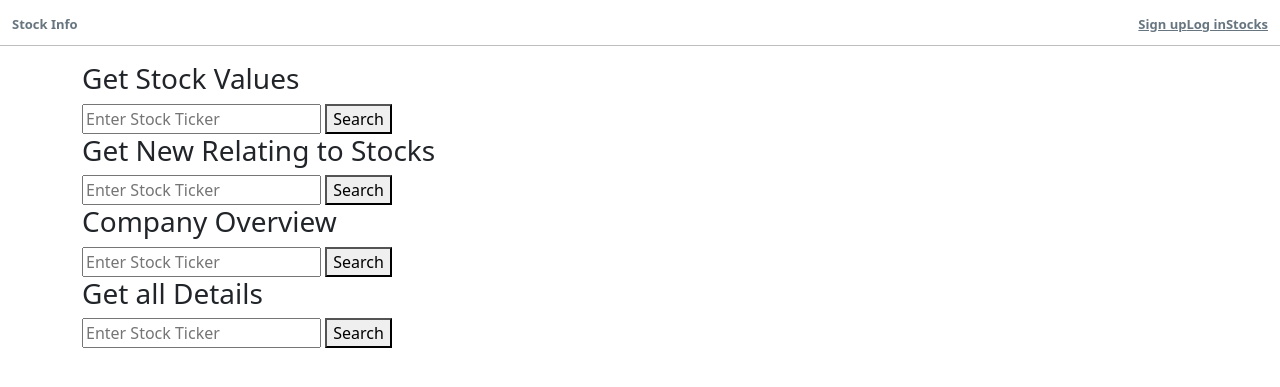
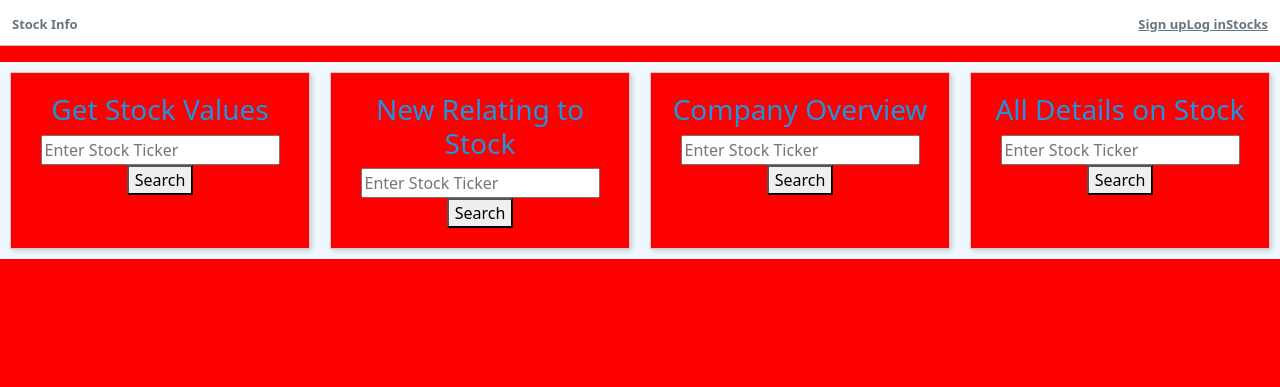
Before and after one commit to conman2020/StockInsights, a Flask app: page / in a window 1280 px wide. Shown: the top 387 px of the page. Run offline with Flask 2, Linux system fonts and the light colour scheme; some libraries are stand-ins or nearby versions.

Commit message:
second capstone draft

```diff
--- a/app.py
+++ b/app.py
@@ -45,10 +45,22 @@ def sendtostock():
 
     symbol=request.args['symbol']
     df = get_points(symbol)
-    print(df)
+    print(df.dtypes)
+    df['1. open'] = pd.to_numeric(df['1. open'], errors='coerce')
+    df['2. high'] = pd.to_numeric(df['2. high'], errors='coerce')
+    df['3. low'] = pd.to_numeric(df['3. low'], errors='coerce')
+    df['4. close'] = pd.to_numeric(df['4. close'], errors='coerce')
+    df['5. adjusted close'] = pd.to_numeric(df['5. adjusted close'], errors='coerce')
+    df['6. volume'] = pd.to_numeric(df['6. volume'], errors='coerce')
+    df['7. dividend amount'] = pd.to_numeric(df['7. dividend amount'], errors='coerce')
+    df['8. split coefficient'] = pd.to_numeric(df['8. split coefficient'], errors='coerce')
+
+    df.plot()
+    plt.savefig('static/img/plot.png')
+    return render_template('geocode.html', plot_path='static/img/plot.png')
     # import pdb
     # pdb.set_trace()
-    return render_template ( 'geocode.html', data=df.to_html(classes='table table-striped'))
+    # return render_template ( 'geocode.html', data=df.to_html(classes='table table-striped'))
 
 def get_symbols(symbol):
     res = requests.get(f'{newsurl}', params={  'symbol': symbol,'apikey':{apikey}})
--- a/static/style.css
+++ /dev/null
@@ -1,27 +0,0 @@
-#container{
-    border-color: black;
-    background-color: aliceblue;
-}
-
-
-
-
-
-.navbar {
-    background-color: #fff;
-    height: 46px;
-    border-bottom: 1px solid rgba(0, 0, 0, 0.25);
-    margin-bottom: 1rem;
-    position: relative;
-    z-index: 9999;
-  }
-
-  .navbar a {
-    color: #66757f;
-    font-size: 13px;
-    font-weight: bold;
-  }
-
-  .navbar a:hover {
-    color: #1c94e0;
-  }
--- /dev/null
+++ b/static/stylesheets/style.css
@@ -0,0 +1,45 @@
+.navbar {
+    background-color: #fff;
+    height: 46px;
+    border-bottom: 1px solid rgba(0, 0, 0, 0.25);
+    margin-bottom: 1rem;
+    position: relative;
+    z-index: 9999;
+  }
+
+.navbar a {
+    color: #66757f;
+    font-size: 13px;
+    font-weight: bold;
+  }
+
+.navbar a:hover {
+    color: #1c94e0;
+  }
+
+
+.initialspace {
+    border-color: blue;
+    background-color: aliceblue;
+    display: flex;
+    color:#1c94e0;
+    text-align: center;
+}
+
+div.box {
+    width: 25%;
+  padding: 20px;
+  text-align: center;
+  background-color: red;
+  border: 1px solid #ccc;
+  margin: 10px;
+  box-shadow: 2px 2px 5px #ccc;
+  /* flex-direction: column;
+  display: flex; */
+
+
+}
+
+body {
+    background-color: red;
+  }
--- a/templates/base.html
+++ b/templates/base.html
@@ -10,7 +10,7 @@
   <script src="https://unpkg.com/jquery"></script>
   <script src="https://unpkg.com/popper"></script>
   <script src="https://unpkg.com/bootstrap"></script>
-  <link rel="stylesheet" href="/static/style.css">
+
   <link rel="stylesheet"
         href="https://use.fontawesome.com/releases/v5.3.1/css/all.css">
   <link rel="stylesheet" href="/static/stylesheets/style.css">
@@ -44,33 +44,43 @@
 
 
     </ul>
+  </nav>
   </div>
-</nav>
-<div class="container">
+</div>
+<!-- style="display:flex" -->
+<div class="initialspace"  >
+  <div class="box">
     <h3> Get Stock Values  </h3>
     <form action='/geocode'>
         <input type="text" name ='symbol' placeholder="Enter Stock Ticker">
         <!-- <input type="text" name ='ticker' placeholder="Enter Address"> -->
         <button>Search</button>
-    </form>
-    <h3> Get New Relating to Stocks </h3>
+    </form></div>
+    <div class="box">
+    <h3> New Relating to Stock </h3>
     <form action='/news'>
       <input type="text" name ='symbol' placeholder="Enter Stock Ticker">
       <!-- <input type="text" name ='ticker' placeholder="Enter Address"> -->
       <button>Search</button>
   </form>
+</div>
+  <div class="box">
   <h3> Company Overview </h3>
+
   <form action='/companyoverview'>
     <input type="text" name ='symbol' placeholder="Enter Stock Ticker">
     <!-- <input type="text" name ='ticker' placeholder="Enter Address"> -->
     <button>Search</button>
 </form>
-<h3> Get all Details </h3>
+</div>
+<div class="box">
+<h3> All Details on Stock </h3>
 <form action='/alldetails'>
   <input type="text" name ='symbol' placeholder="Enter Stock Ticker">
   <!-- <input type="text" name ='ticker' placeholder="Enter Address"> -->
   <button>Search</button>
 </form>
+</div>
 
 
 
```
Also changed, not shown: templates/geocode.html (+1 -22 lines), static/img/plot.png (added).
